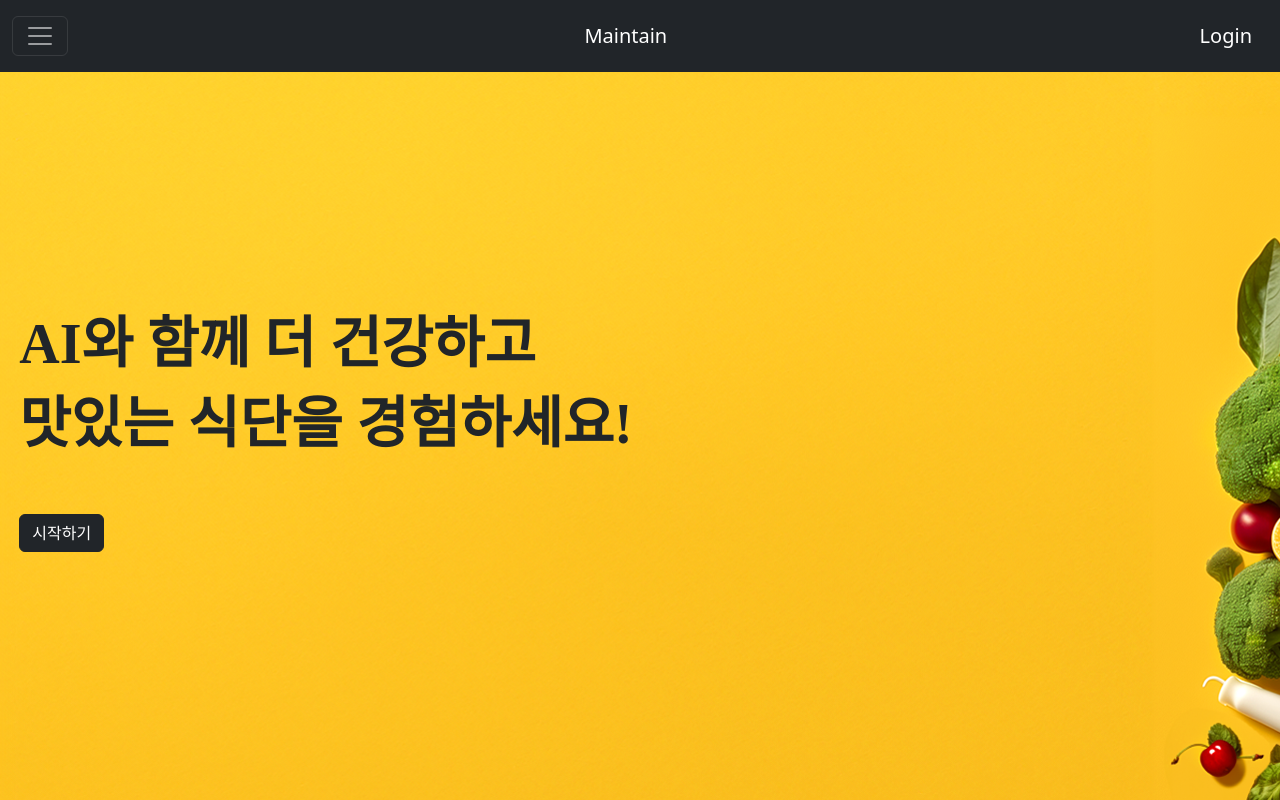
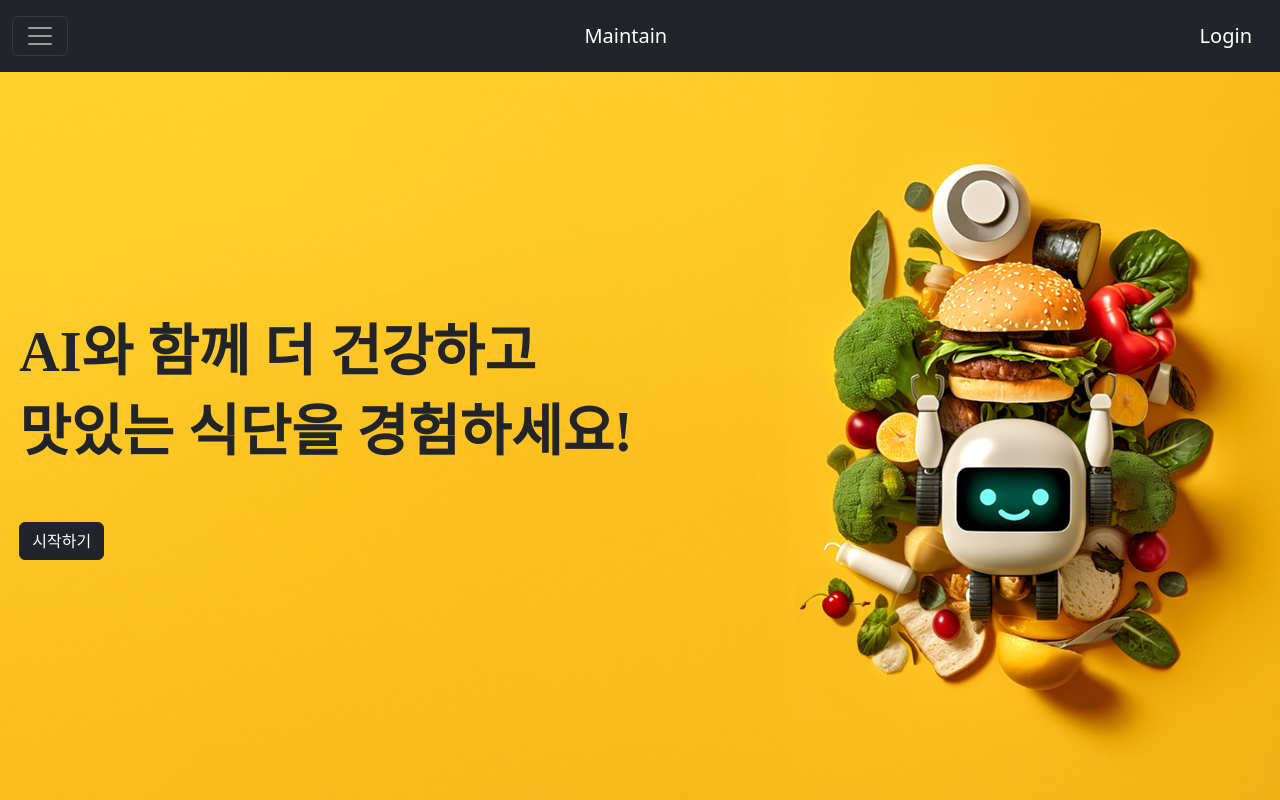
Before and after one commit to AlpacaMale/etevers, a Flask app: page / in a window 1280 px wide. Run offline with Flask 3, Linux system fonts and the light colour scheme; some web fonts are replaced.

Commit message:
margin fix

```diff
--- a/static/css/style.css
+++ b/static/css/style.css
@@ -8,10 +8,11 @@
 
 
 #index_bg{
-    object-fit: cover;
+    /* object-fit: cover; */
+    background-size: cover;
     background-image: url(../images/bg.png);
-    /* background-size: cover; */
     background-repeat: no-repeat;
+    background-position: center;
 }
 
 .navbar{
--- a/templates/layout.html
+++ b/templates/layout.html
@@ -6,7 +6,7 @@
     <title>diary</title>
     <style>
       .content {
-        height: calc(100vh - 56px); /* 56px은 기본 네비게이션 바 높이 */
+        height: calc(100vh - 72px); /* 56px은 기본 네비게이션 바 높이 */
       }
     </style>
     <link
--- a/templates/navbar.html
+++ b/templates/navbar.html
@@ -32,4 +32,4 @@
     </div>
   </div>
 </nav>
-<div style="height: 56px"></div>
+<div style="height: 72px"></div>
```
